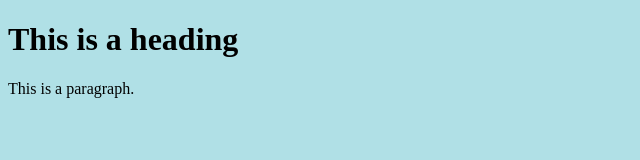
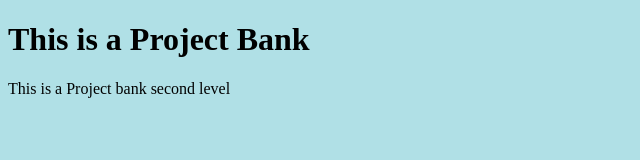
Before and after one commit to KiranKote0510/Project_bank, a plain HTML site: page index.html in a window 1280 px wide. Shown: the whole page, without its empty margins (0-640 px from the left). Drawn offline with Linux system fonts and the light colour scheme.

Commit message:
index.html

```diff
--- a/index.html
+++ b/index.html
@@ -2,8 +2,8 @@
 <html>
 <body style="background-color:powderblue;">
 
-<h1>This is a heading</h1>
-<p>This is a paragraph.</p>
+<h1>This is a Project Bank</h1>
+<p>This is a Project bank second level</p>
 
 </body>
 </html>
```
